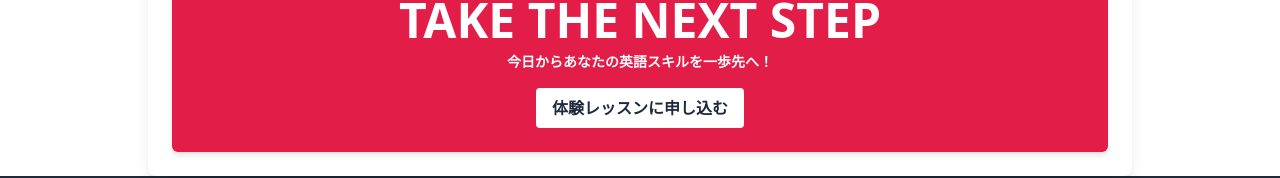
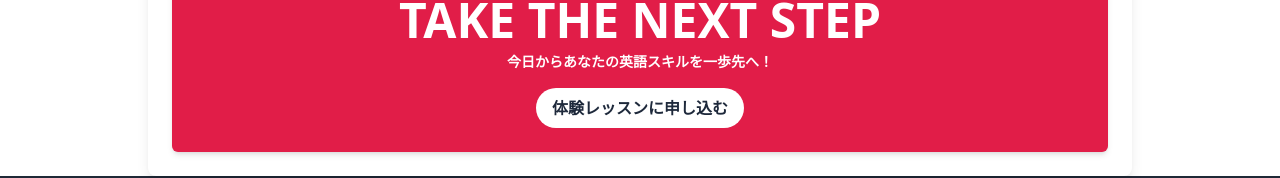
Before and after one commit to nyon3/CrossTalk-English, a Next.js app: page /eikaiwa-school in a window 1280 px wide. Shown: the part 4790-4968 px from the top of the page. Built offline with nearby package versions, Linux system fonts and the light colour scheme; no server answers.

Commit message:
added hover effect

```diff
--- a/components/Button/index.js
+++ b/components/Button/index.js
@@ -3,7 +3,7 @@
 const Button = ({ link, children }) => {
   return (
     <div className="flex justify-center">
-      <button className="bg-white hover:bg-gray-200 text-slate-800 font-bold py-2 px-4 rounded">
+      <button className="bg-white hover:bg-gray-200 text-slate-800 font-bold py-2 px-4 rounded-full">
         <Link href={link}>{children}</Link>
       </button>
     </div>
--- a/components/TrialFlow/index.js
+++ b/components/TrialFlow/index.js
@@ -49,7 +49,7 @@
             <div
               className={`text-2xl w-16 h-16 md:w-32 md:h-32 ${
                 activeStep === index ? "bg-gray-800" : "bg-gray-300"
-              } rounded-full flex items-center justify-center text-white`}
+              } rounded-full flex items-center justify-center text-white hover:bg-gray-600 transition-colors duration-300`}
             >
               {index + 1}
             </div>
```
